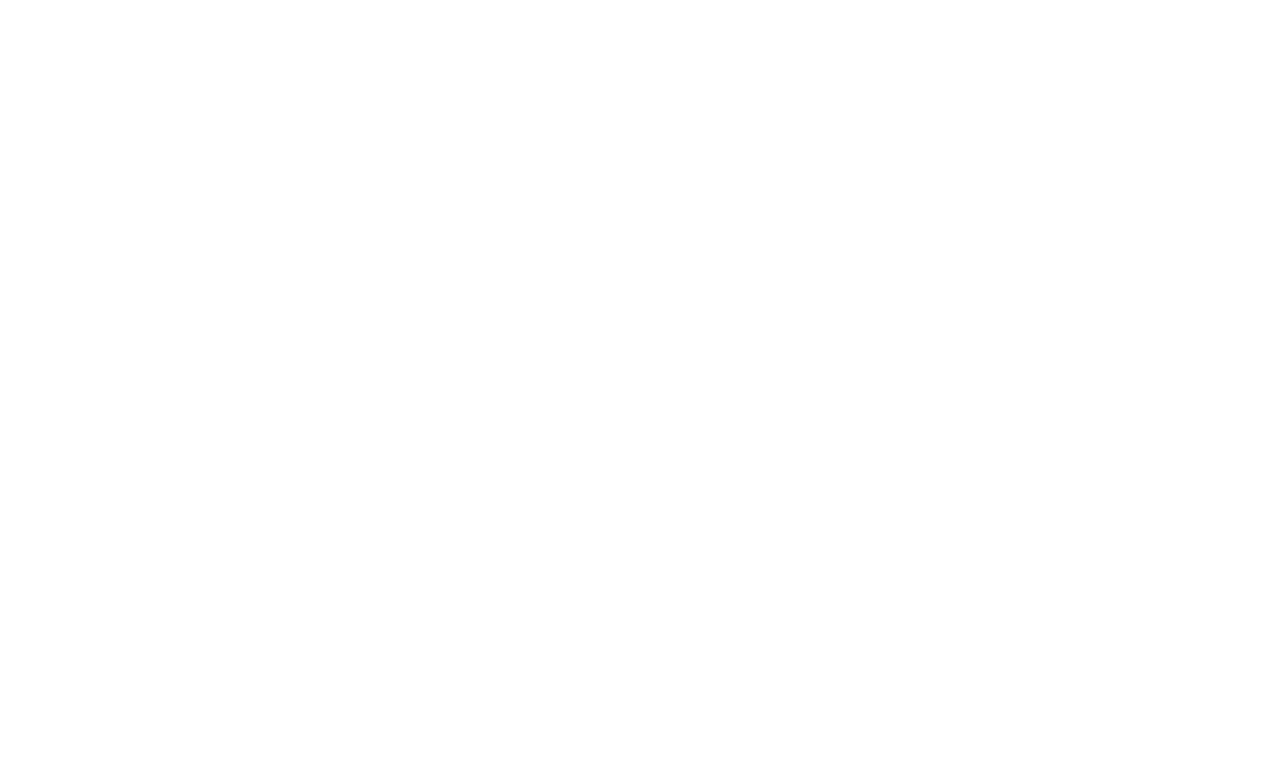
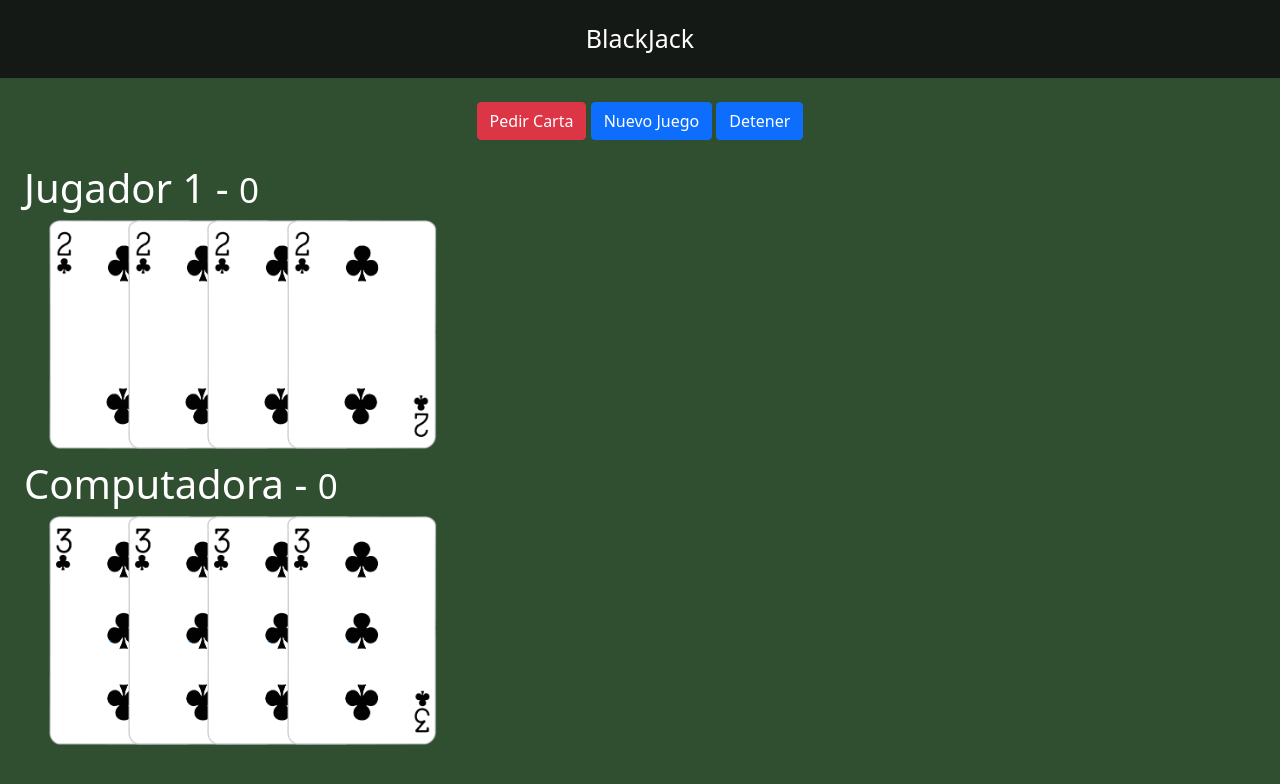
Before and after one commit to CesarArellano/Curso-JavaScript-Moderno, a plain HTML site: page 02-blackjack/index.html in a window 1280 px wide. Drawn offline with nearby package versions, Linux system fonts and the light colour scheme.

Commit message:
Estilo y estructura de nuestro juego

```diff
--- a/02-blackjack/assets/css/styles.css
+++ b/02-blackjack/assets/css/styles.css
@@ -0,0 +1,24 @@
+html, body {
+  margin: 0px;
+  background-color: #2F4F30;
+  color:white
+}
+
+.titulo {
+  text-align: center;
+  background-color: rgba(17, 17, 17, 0.856);
+  color: white;
+  padding: 20px;
+  font-size: 25px;
+}
+
+.carta {
+  position: relative;
+  width: 150px;
+  left: 100px;
+  margin-left: -75px;
+}
+
+#computadora-cartas, #jugador-cartas {
+  height: 240px;
+}
--- a/02-blackjack/index.html
+++ b/02-blackjack/index.html
@@ -5,9 +5,42 @@
   <meta http-equiv="X-UA-Compatible" content="IE=edge">
   <meta name="viewport" content="width=device-width, initial-scale=1.0">
   <title>BlackJack</title>
+  <link href="https://cdn.jsdelivr.net/npm/bootstrap@5.0.0-beta3/dist/css/bootstrap.min.css" rel="stylesheet" integrity="sha384-eOJMYsd53ii+scO/bJGFsiCZc+5NDVN2yr8+0RDqr0Ql0h+rP48ckxlpbzKgwra6" crossorigin="anonymous">
   <link rel="stylesheet" href="assets/css/styles.css">
 </head>
 <body>
+  <header class="titulo">BlackJack</header>
+
+  <div class="text-center mt-4 mb-4">
+    <button class="btn btn-danger">Pedir Carta</button>
+    <button class="btn btn-primary">Nuevo Juego</button>
+    <button class="btn btn-primary">Detener</button>
+
+  </div>
+
+  <div class="row container">
+    <div class="col">
+      <h1>Jugador 1 - <small>0</small></h1>
+      <div id="jugador-cartas">
+        <img class="carta" src="assets/cartas/2C.png" alt="Carta Jugador">
+        <img class="carta" src="assets/cartas/2C.png" alt="Carta Jugador">
+        <img class="carta" src="assets/cartas/2C.png" alt="Carta Jugador">
+        <img class="carta" src="assets/cartas/2C.png" alt="Carta Jugador">
+      </div>
+    </div>
+  </div>
+
+  <div class="row container">
+    <div class="col">
+      <h1>Computadora - <small>0</small></h1>
+      <div id="computadora-cartas">
+        <img class="carta" src="assets/cartas/3C.png" alt="Carta Jugador">
+        <img class="carta" src="assets/cartas/3C.png" alt="Carta Jugador">
+        <img class="carta" src="assets/cartas/3C.png" alt="Carta Jugador">
+        <img class="carta" src="assets/cartas/3C.png" alt="Carta Jugador">
+      </div>
+    </div>
+  </div>
   <script src="assets/js/juego.js"></script>
 </body>
 </html>
```
